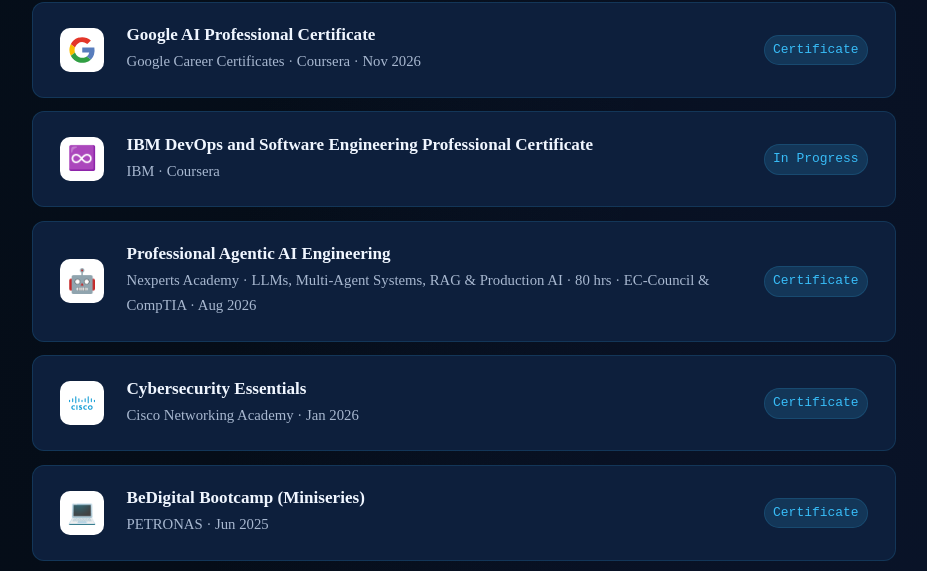
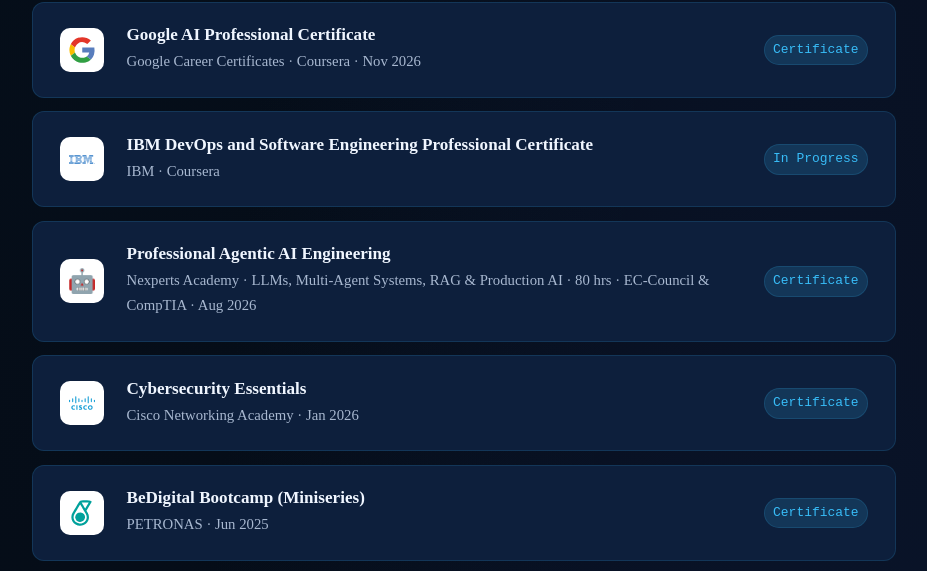
Before and after one commit to Fadzyll/Fadzyll.github.io, an Astro site: page /career in a window 1280 px wide. Shown: the part 3849-4420 px from the top of the page, without its empty margins (176-1103 px from the left). Built offline with nearby package versions, Linux system fonts and the light colour scheme; Astro itself is replaced by a stand-in of ours.

Commit message:
Add IBM and PETRONAS logos to certifications
Co-Authored-By: Claude Opus 5.5 <noreply@anthropic.com>
Claude-Session: https://claude.ai/code/session_011t7vEZCvmrgNoVVnrBy9Gw

```diff
--- a/src/pages/career.astro
+++ b/src/pages/career.astro
@@ -292,7 +292,7 @@ import gambarBaktiSuksis from '../assets/gambar baktisuksis.jpeg';
 					</div>
 
 					<div class="cert-item reveal reveal-delay-1">
-						<div class="cert-icon cert-logo">♾️</div>
+						<div class="cert-icon cert-logo"><img src="/logos/ibm.svg" alt="IBM logo" width="26" height="26" /></div>
 						<div class="cert-content">
 							<h3>IBM DevOps and Software Engineering Professional Certificate</h3>
 							<p class="cert-sub">IBM · Coursera</p>
@@ -319,7 +319,7 @@ import gambarBaktiSuksis from '../assets/gambar baktisuksis.jpeg';
 					</div>
 
 					<div class="cert-item reveal reveal-delay-3">
-						<div class="cert-icon cert-logo">💻</div>
+						<div class="cert-icon cert-logo"><img src="/logos/petronas.svg" alt="PETRONAS logo" width="26" height="26" /></div>
 						<div class="cert-content">
 							<h3>BeDigital Bootcamp (Miniseries)</h3>
 							<p class="cert-sub">PETRONAS · Jun 2025</p>
```
Also changed, not shown: public/logos/ibm.svg (added), public/logos/petronas.svg (added).
